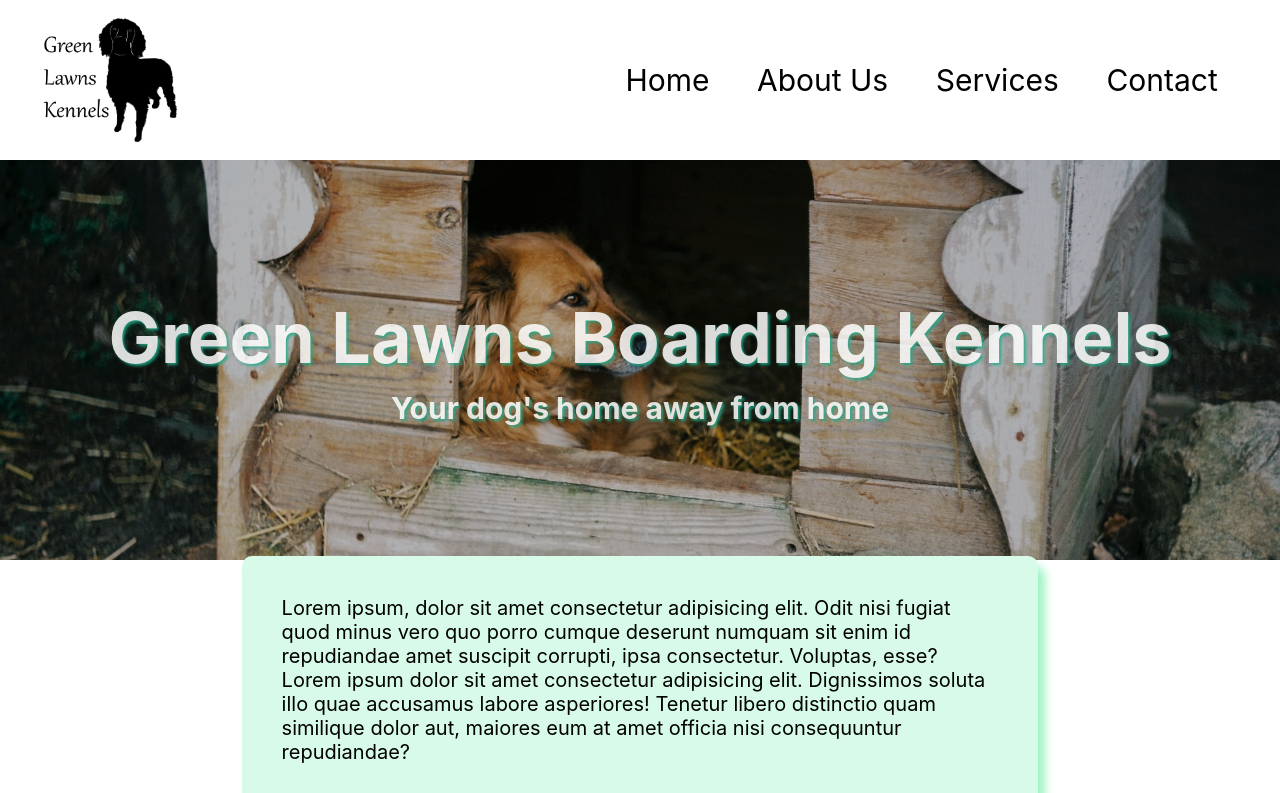
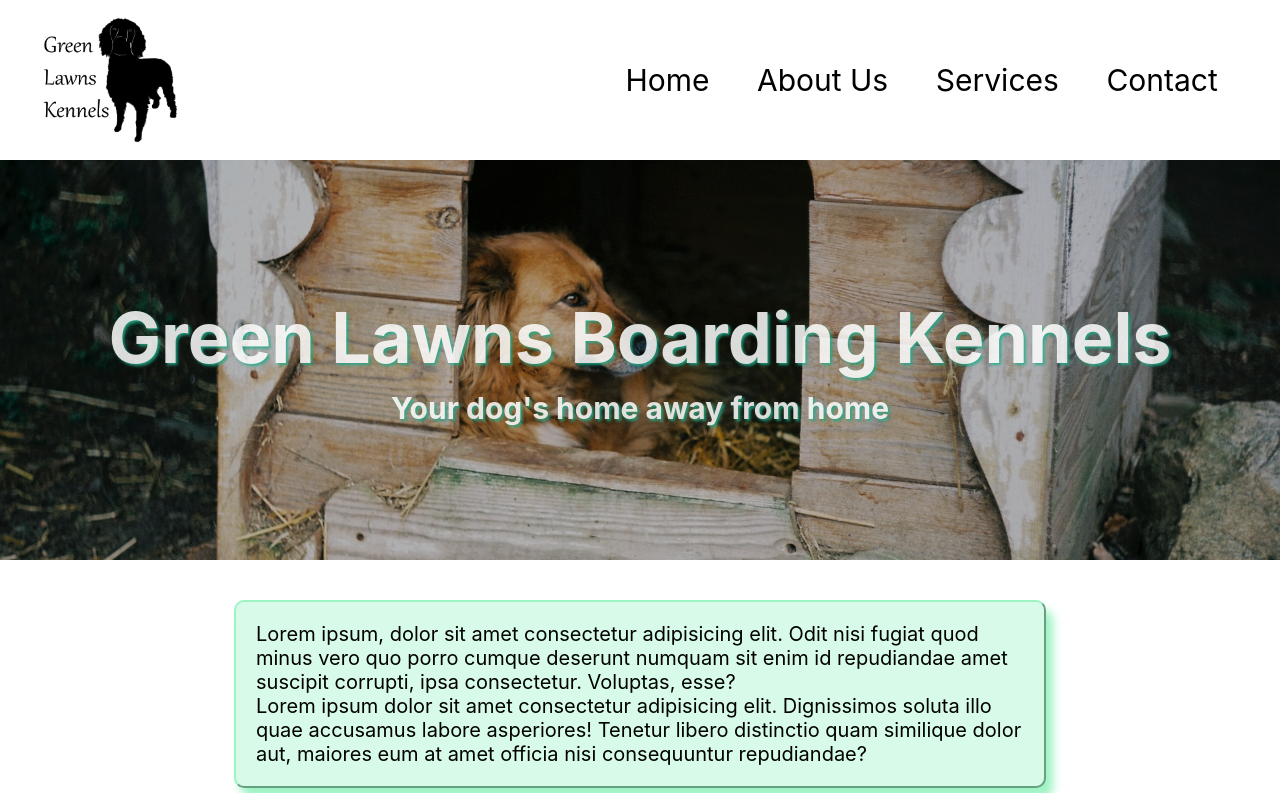
Before and after one commit to Velocima/green-lawns, a React (Create React App) app: page / in a window 1280 px wide. Shown: the top 793 px of the page. Built offline with nearby package versions, Linux system fonts and the light colour scheme.

Commit message:
description paragraph given a border

```diff
--- a/src/css/landing.css
+++ b/src/css/landing.css
@@ -36,12 +36,13 @@
     display: flex;
     justify-content: center;
     align-items: center;
-    width: 70%;
-    height: 30vh; }
+    min-height: 30vh; }
     .landing-container .description p {
-      width: 80%;
-      padding: 40px;
+      width: 60%;
+      padding: 20px;
+      margin: 5vh;
       font-size: 20px;
       background-color: #d7fbe8;
+      border: 2px outset #9df3c4;
       border-radius: 10px;
       box-shadow: 7px 10px 10px #9df3c4; }
--- a/src/scss/landing.scss
+++ b/src/scss/landing.scss
@@ -44,13 +44,14 @@
 		display: flex;
 		justify-content: center;
 		align-items: center;
-		width: 70%;
-		height: 30vh;
+		min-height: 30vh;
 		p {
-			width: 80%;
-			padding: 40px;
+			width: 60%;
+			padding: 20px;
+			margin: 5vh;
 			font-size: 20px;
 			background-color: $container-color;
+			border: 2px outset $container-shadow;
 			border-radius: 10px;
 			box-shadow: 7px 10px 10px $container-shadow;
 		}
```
